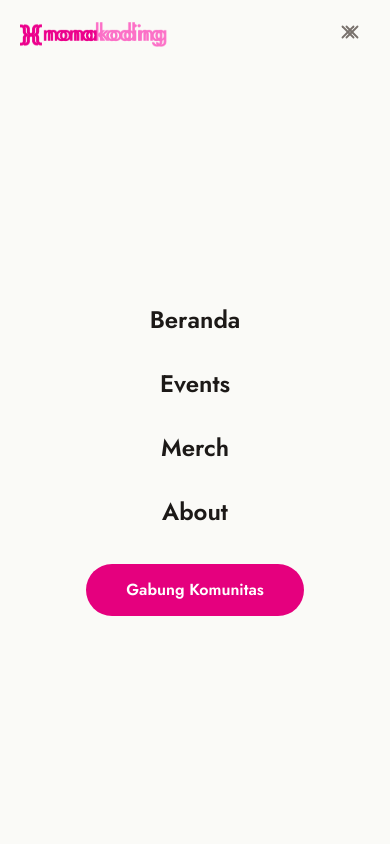
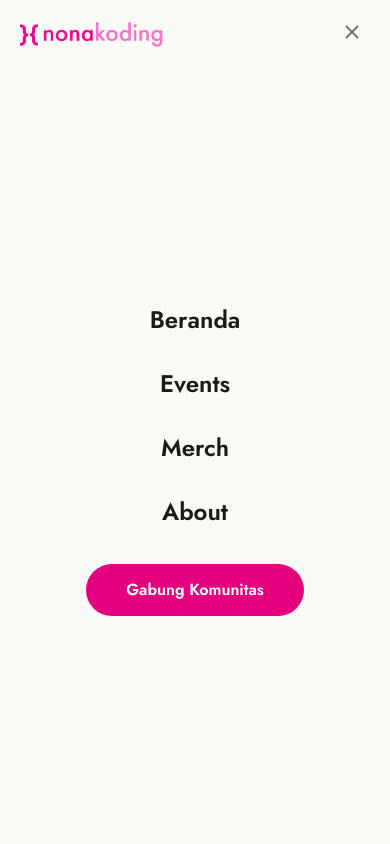
Before and after one commit to knalbdev/nonakoding, a Next.js app: page / in a window 390 px wide. Both pictures are taken after a click on the button 348 px from the left and 32 px from the top of the page. Shown: the top 844 px of the page. Built offline with nearby package versions, Linux system fonts and the light colour scheme.

Commit message:
fixing bugs

```diff
--- a/src/components/layout/navbar.tsx
+++ b/src/components/layout/navbar.tsx
@@ -89,7 +89,7 @@ export function Navbar() {
             animate={{ opacity: 1 }}
             exit={{ opacity: 0 }}
             transition={{ duration: 0.2 }}
-            className="fixed inset-0 z-40 bg-[var(--c-bg)] flex flex-col md:hidden"
+            className="fixed inset-0 z-[60] bg-[var(--c-bg)] flex flex-col md:hidden"
           >
             {/* Top bar sama tinggi dengan navbar */}
             <div className="flex h-16 items-center justify-between px-5">
```
